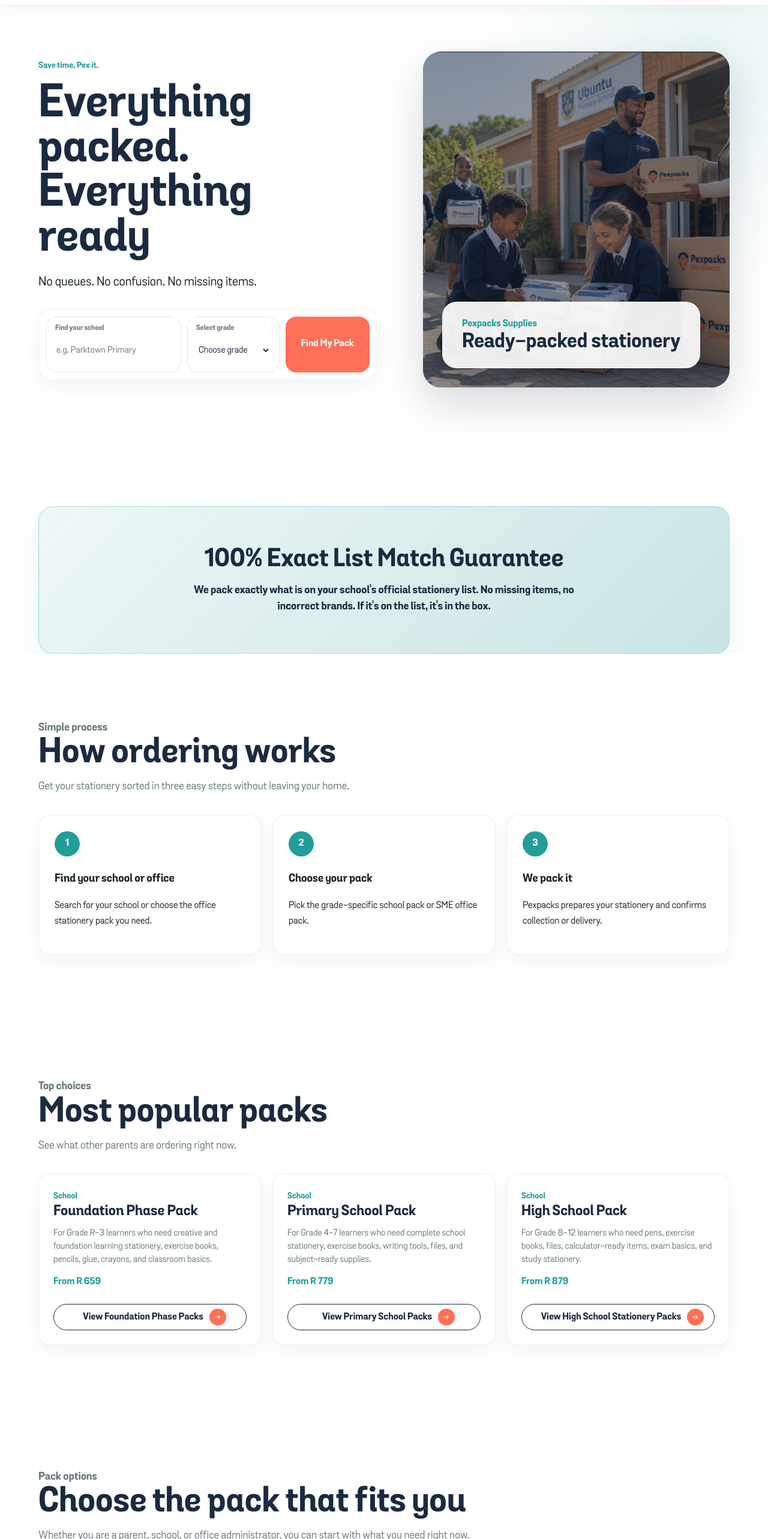
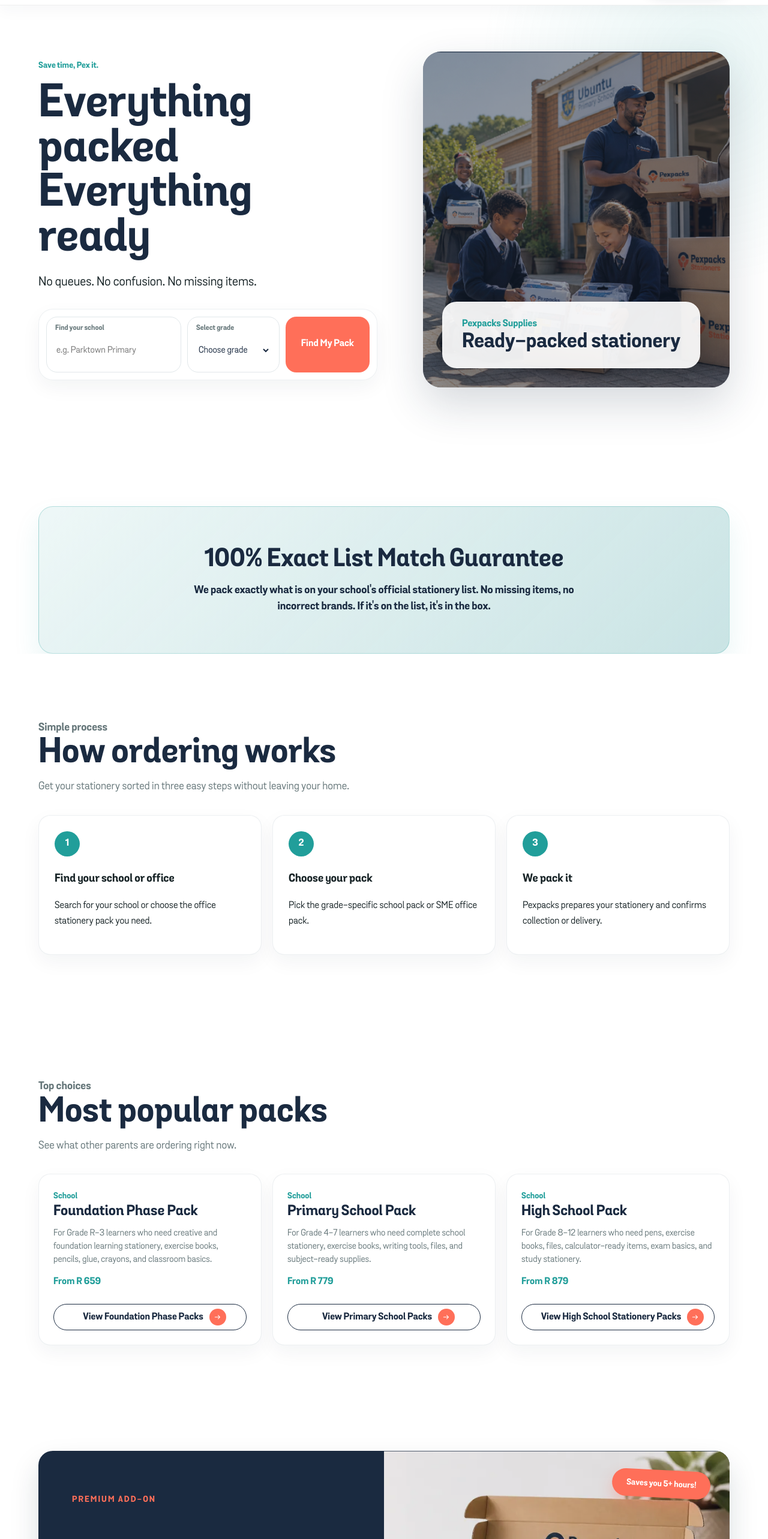
Before and after one commit to mcebisidesigner-spec/pexpacks-supplies, a Next.js app: page / in a window 1280 px wide. Shown: the part 80-2646 px from the top of the page at 60% size. Built offline with nearby package versions, Linux system fonts and the light colour scheme.

Commit message:
Replace PathwayCards with BookCoveringBanner on homepage

```diff
--- a/app/page.tsx
+++ b/app/page.tsx
@@ -3,7 +3,7 @@ import { Button } from "@/components/ui/Button";
 import { CTASection } from "@/components/marketing/CTASection";
 import { WhatsInTheBoxList } from "@/components/marketing/WhatsInTheBoxList";
 import { HeroSearch } from "@/components/marketing/HeroSearch";
-import { PathwayCards } from "@/components/marketing/PathwayCards";
+import { BookCoveringBanner } from "@/components/schools/BookCoveringBanner";
 import { SectionHeader } from "@/components/marketing/SectionHeader";
 import {
   whyChoosePexpacks,
@@ -108,9 +108,9 @@ export default function HomePage() {
           <div>
             <p className={styles.eyebrow}>Save time, Pex it.</p>
             <h1 className={styles.heroTitle}>
-              Everything <br />
-              packed.
-              <br className={styles.mobileBreak} /> Everything <br />
+              Everything packed Everything
+              <span className={styles.mobileInlineSpace}> </span>
+              <br className={styles.desktopBreak} />
               ready
             </h1>
             <p className={styles.heroLead}>
@@ -215,16 +215,7 @@ export default function HomePage() {
         </div>
       </section>
 
-      <section className={styles.sectionCream}>
-        <div className={styles.inner}>
-          <SectionHeader
-            eyebrow="Pack options"
-            title="Choose the pack that fits you"
-            text="Whether you are a parent, school, or office administrator, you can start with what you need right now."
-          />
-          <PathwayCards />
-        </div>
-      </section>
+      <BookCoveringBanner />
 
       <section className={styles.sectionCream}>
         <div className={styles.inner}>
```
